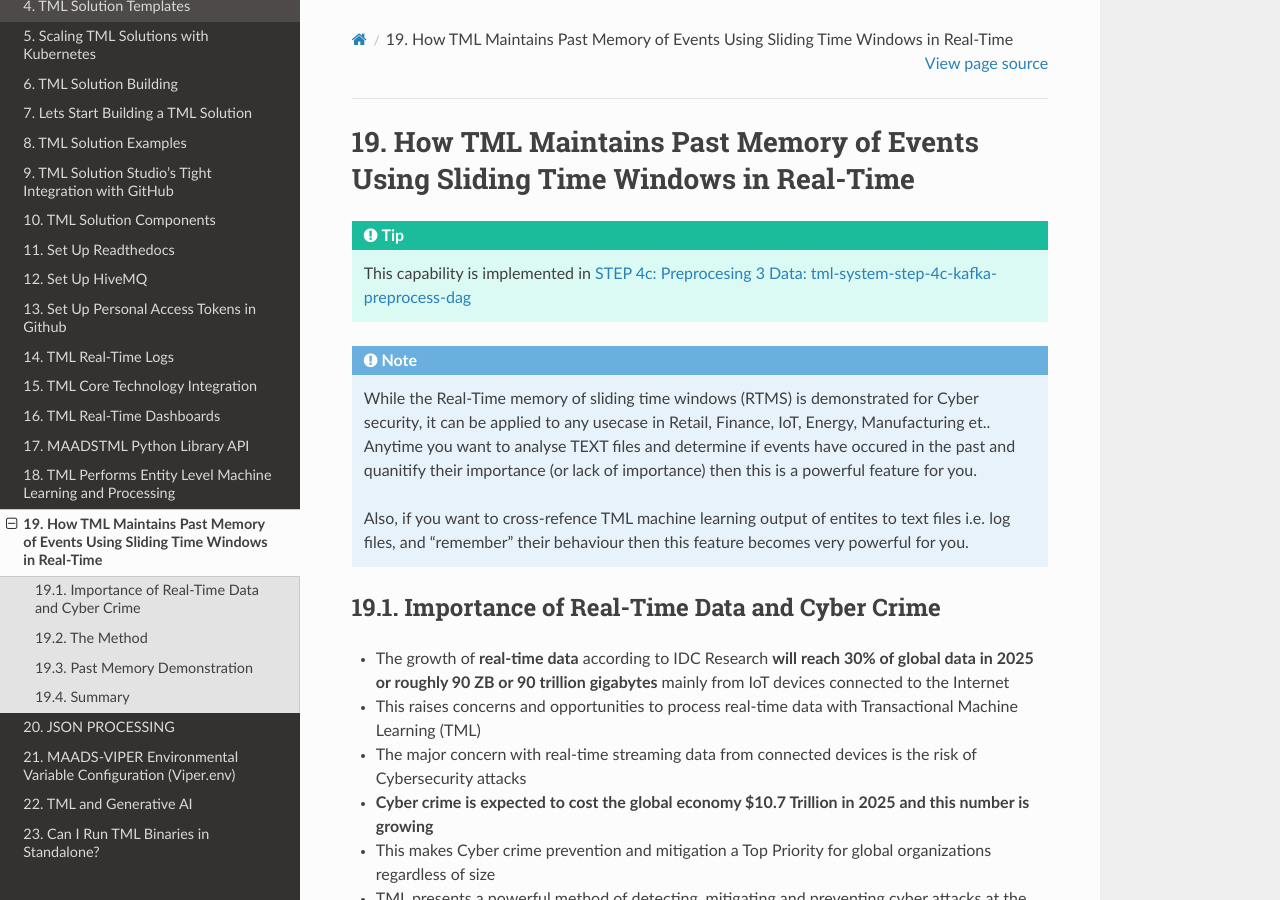
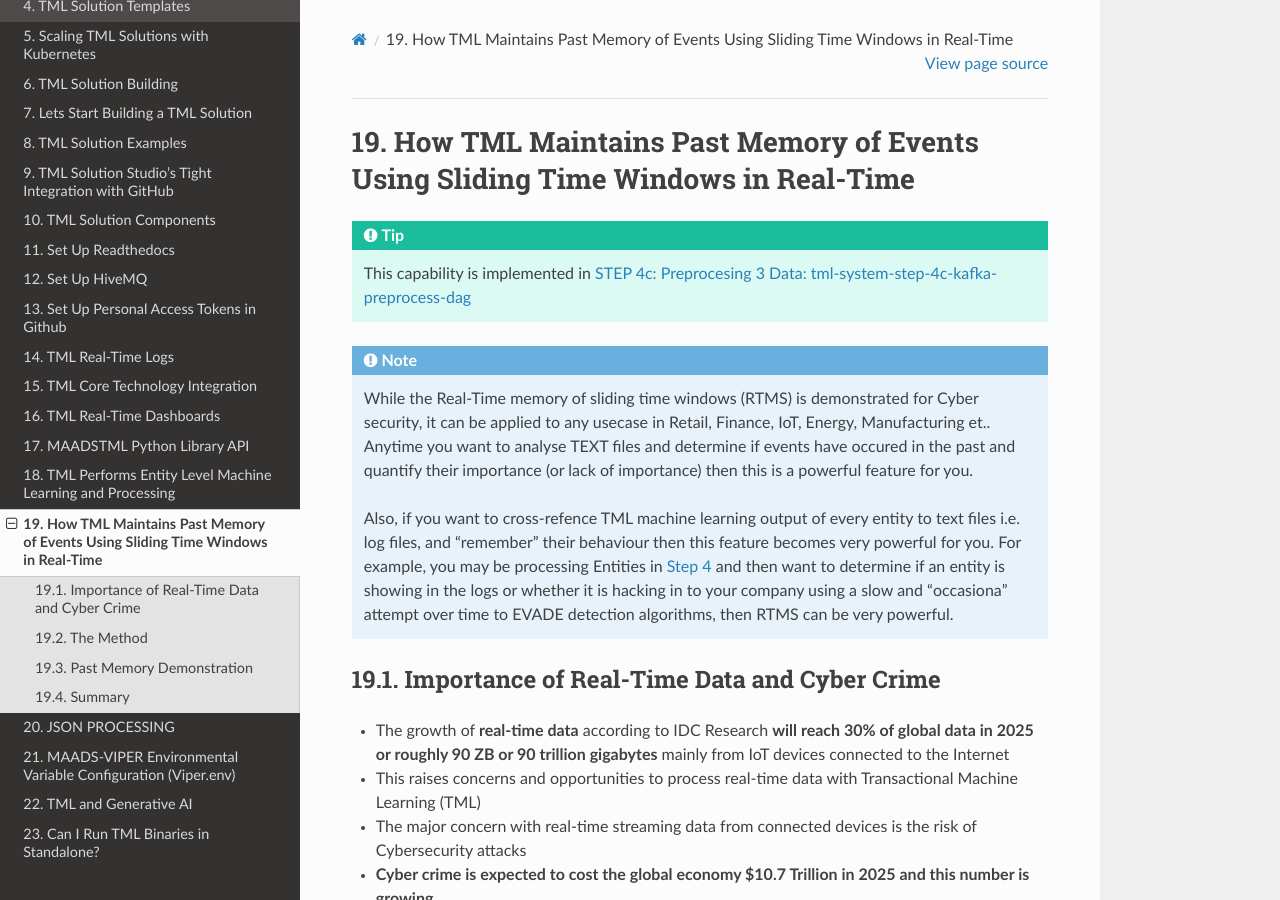
Before and after one commit to smaurice101/readthedocs, a Sphinx documentation site: the page built from docs/source/rtms.rst, in a window 1280 px wide and 900 px high. Built offline with Sphinx 7.4.7 and the Read the Docs theme 3.1.0, drawn with Linux system fonts in a browser that asks for light colours.

Commit message:
Update rtms.rst

```diff
--- a/docs/source/rtms.rst
+++ b/docs/source/rtms.rst
@@ -6,11 +6,13 @@ How TML Maintains Past Memory of Events Using Sliding Time Windows in Real-Time
 
 .. note::
    While the Real-Time memory of sliding time windows (RTMS) is demonstrated for Cyber security, it can be applied to any usecase in Retail, Finance, IoT, Energy,
-   Manufacturing et.. Anytime you want to analyse TEXT files and determine if events have occured in the past and quanitify their importance (or lack of
+   Manufacturing et.. Anytime you want to analyse TEXT files and determine if events have occured in the past and quantify their importance (or lack of
    importance) then this is a powerful feature for you.
 
-   Also, if you want to cross-refence TML machine learning output of entites to text files i.e. log files, and "remember" their behaviour then this feature becomes
-   very powerful for you.
+   Also, if you want to cross-refence TML machine learning output of every entity to text files i.e. log files, and "remember" their behaviour then this feature
+   becomes very powerful for you. For example, you may be processing Entities in `Step 4 <https://tml.readthedocs.io/en/latest/tmlbuilds.html#step-4-preprocesing-
+   data-tml-system-step-4-kafka-preprocess-dag>`_ and then want to determine if an entity is showing in the logs or whether it is hacking in to your company using
+   a slow and "occasiona" attempt over time to EVADE detection algorithms, then RTMS can be very powerful.
 
 Importance of Real-Time Data and Cyber Crime
 ---------------------------
```
